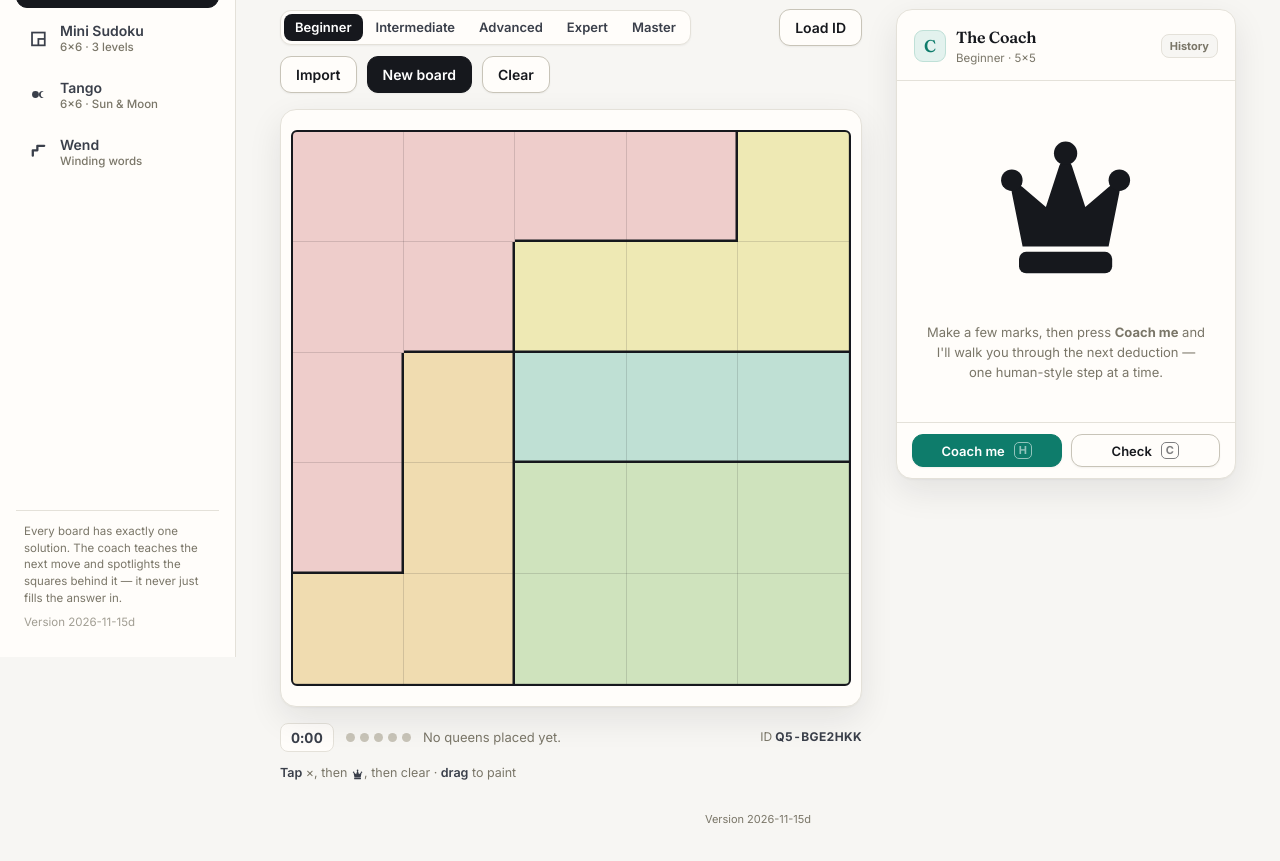
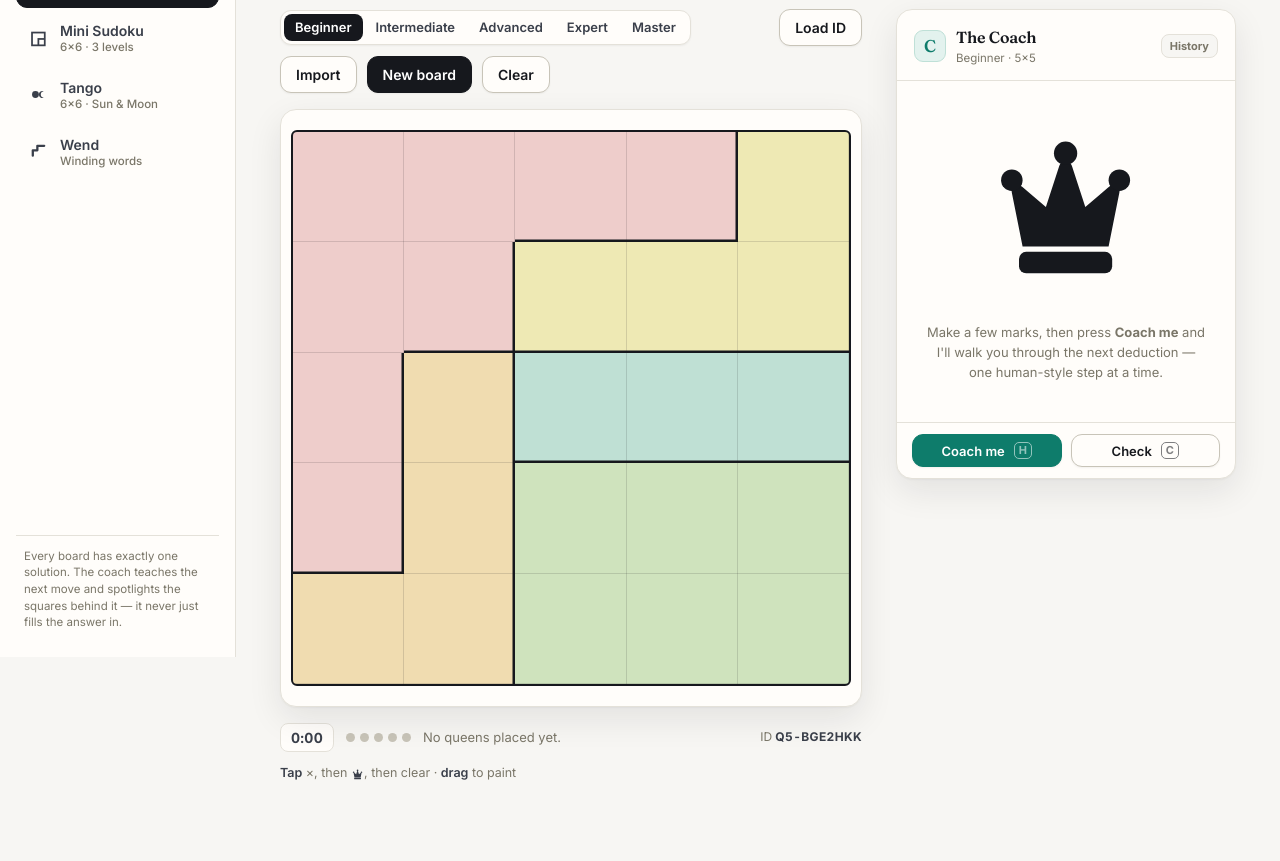
Before and after one commit to mpennington/puzzle-arcade, a plain HTML site: page index.html in a window 1280 px wide. Shown: the part 143-1004 px from the top of the page. After the commit the page ends 974 px from the top, so only its background shows below. Drawn offline with Linux system fonts and the light colour scheme.

Commit message:
Remove temporary version labels
Co-Authored-By: Claude Opus 5.5 <noreply@anthropic.com>

```diff
--- a/index.html
+++ b/index.html
@@ -369,7 +369,7 @@ button{font-family:inherit}
   <nav class="rail">
     <div class="rail-brand"><span class="mark">Puzzle Arcade</span><span class="dot"></span></div>
     <div><div class="rail-section-label">Games</div><div class="rail-nav" id="railNav"></div></div>
-    <div class="rail-foot">Every board has exactly one solution. The coach teaches the next move and spotlights the squares behind it — it never just fills the answer in.<span class="build-tag" style="display:block;margin-top:8px;opacity:.7">Version 2026-11-15d</span></div>
+    <div class="rail-foot">Every board has exactly one solution. The coach teaches the next move and spotlights the squares behind it — it never just fills the answer in.</div>
   </nav>
 
   <main class="main">
@@ -506,7 +506,7 @@ button{font-family:inherit}
         </aside>
       </div>
     </section>
-  <div style="margin-top:28px;font-size:11px;color:var(--muted);text-align:center">Version 2026-11-15d</div></main>
+  </main>
 </div>
 <script>
 /* ---- shared count-up timer ---- */
```
